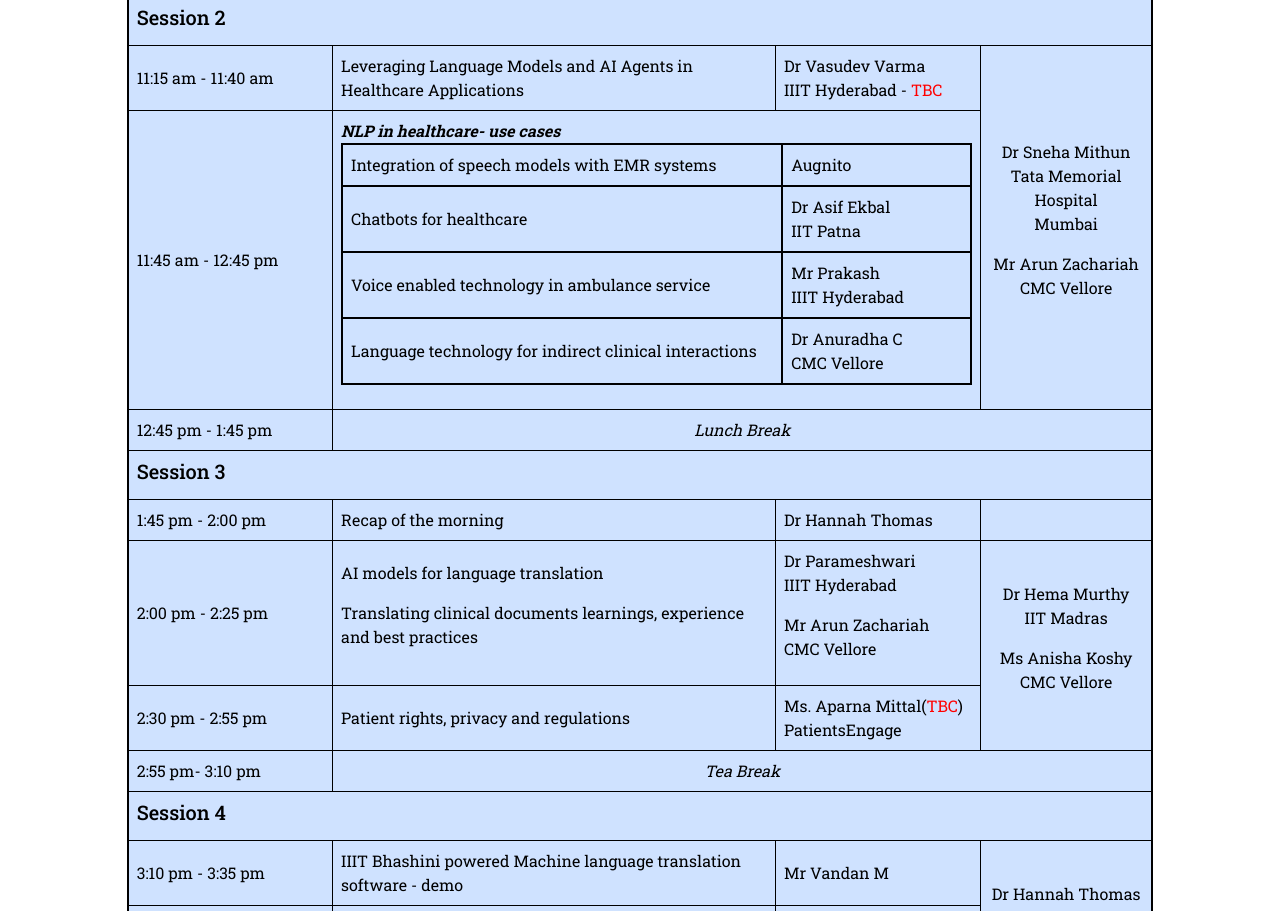
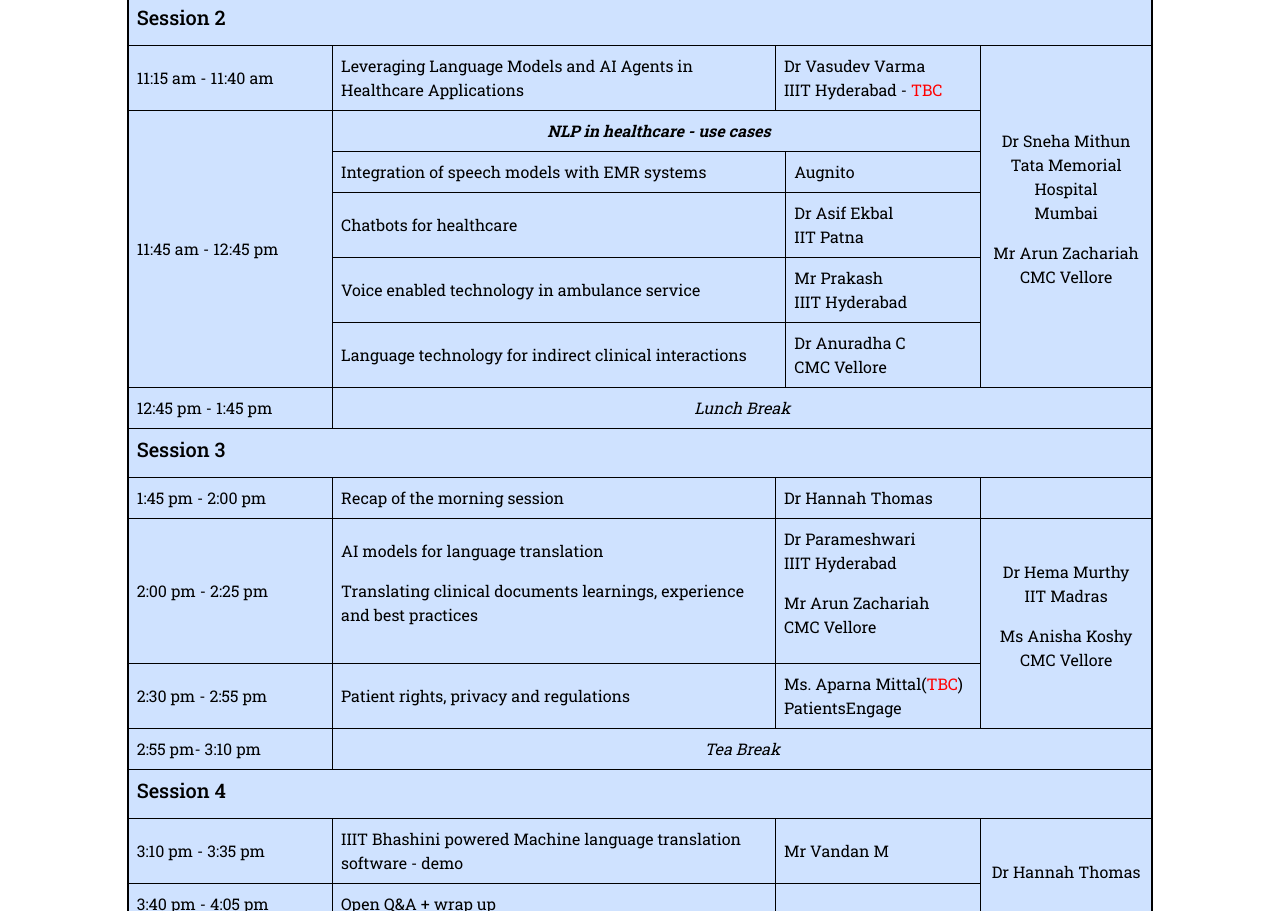
Before and after one commit to parameshkrishnaa/icon2024-workshop, a plain HTML site: page index.html in a window 1280 px wide. Shown: the part 2540-3451 px from the top of the page. Drawn offline with Linux system fonts and the light colour scheme; a web font is replaced by a local one.

Commit message:
nested table for 1145-1245 session

```diff
--- a/css/styles.css
+++ b/css/styles.css
@@ -141,10 +141,17 @@ body {
 #scheduletable {
 	border: 2px solid #000;
 }
-#nestedTable td{
-	border: 2px solid #000;
+
+#nestedTable {
+	border: 1px solid #000;
+	border-top: 0px;
+	border-bottom: 0px;
+	border-left: 0px;
+	border-right: 0px;
 }
-
+#nestedTable > tr > td {
+	border-right: 1px solid #000 !important;
+}
 span.tbc {
 	color: red;
 }
--- a/index.html
+++ b/index.html
@@ -222,23 +222,28 @@
 					</tr>
 					<tr>
 						<td style="width: 20%;">11:45 am - 12:45 pm</td>
-						<td colspan="2"><i><b>NLP in healthcare- use cases</b></i>
-							<table id="nestedTable" class="table table-bordered table-primary">
+						<td style="padding: 0 !important;" colspan="2">
+							<table style="margin-bottom: 0;" id="nestedTable" class="table table-primary">
 								<tr>
-								  <td style="width: 70%;">Integration of speech models with EMR systems</td>
+									<td style="text-align: center;" colspan="2">
+										<i><b><span style="margin-left: 5px;">NLP in healthcare - use cases</span></b></i>
+									</td>
+								</tr>
+								<tr>
+								  <td style="width: 70%;border-right: 1px solid #000 !important;">Integration of speech models with EMR systems</td>
 								  <td>Augnito</td>
 								</tr>
 								<tr>
-								  <td>Chatbots for healthcare </td>
+								  <td style="border-right: 1px solid #000;">Chatbots for healthcare </td>
 								  <td>Dr Asif Ekbal<br>IIT Patna </td>
 								</tr>
 								<tr>
-								  <td>Voice enabled technology in ambulance service </td>
+								  <td style="border-right: 1px solid #000;">Voice enabled technology in ambulance service </td>
 								  <td>Mr Prakash<br>IIIT Hyderabad</td>
 								</tr>
 								<tr>
-								  <td>Language technology for indirect clinical interactions</td>
-								  <td>Dr Anuradha C<br>CMC Vellore</td>
+								  <td style="border-bottom: 0px;border-right: 1px solid #000;">Language technology for indirect clinical interactions</td>
+								  <td style="border-bottom: 0px;">Dr Anuradha C<br>CMC Vellore</td>
 								</tr>
 							</table>
 						</td>
@@ -262,7 +267,7 @@
 					</tr>
 					<tr>
 						<td style="width: 20%;">1:45 pm - 2:00 pm</td>
-						<td>Recap of the morning</td>
+						<td>Recap of the morning session</td>
 						<td>Dr Hannah Thomas </td>
 						<td></td>
 					</tr>
```
